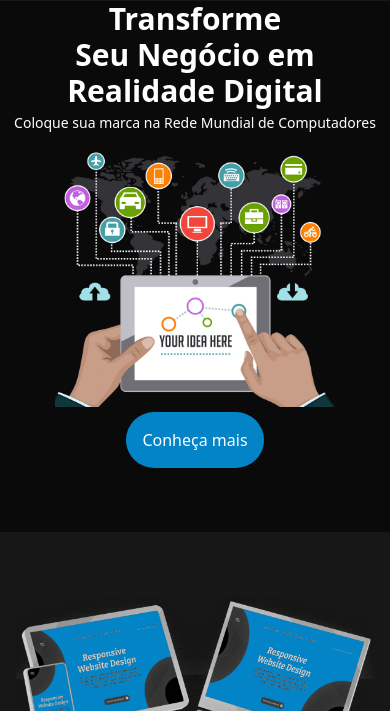
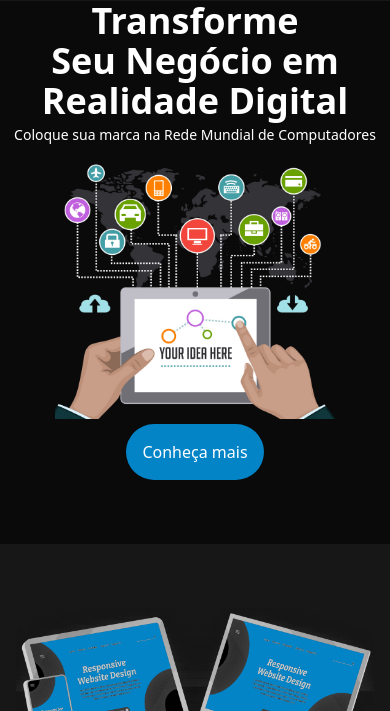
Before and after one commit to marcelo-zuza/2023-10-freelancer-portfolio, a website: page index.html in a window 390 px wide. Shown: the part 63-774 px from the top of the page. Drawn offline with nearby package versions, Linux system fonts and the light colour scheme.

Commit message:
second commit

```diff
--- a/index.html
+++ b/index.html
@@ -60,13 +60,12 @@
         <div class="grid grid-cols-1 md:grid-cols-2">
             <div class="col-span-1">
                 <div class="md:py-24">
-                    <p class="text-center md:text-left text-3xl font-bold md:text-6xl text-white py-0 md:py-2">Transforme</p>
-                    <p class="text-center md:text-left text-3xl font-bold md:text-6xl text-white py-0 md:py-2">Seu Negócio em</p>
-                    <p class="text-center md:text-left text-3xl font-bold md:text-6xl text-white py-0 md:py-2">Realidade Digital</p>
-                    <p class="text-center md:text-left text-sm md:text-base py-1 md:py-2 text-white">Coloque sua marca na Rede Mundial de Computadores </p>
+                    <p class="text-center md:text-left text-4xl font-bold md:text-6xl text-white py-0 md:py-2">Transforme</p>
+                    <p class="text-center md:text-left text-4xl font-bold md:text-6xl text-white py-0 md:py-2">Seu Negócio em</p>
+                    <p class="text-center md:text-left text-4xl font-bold md:text-6xl text-white py-0 md:py-2">Realidade Digital</p>
+                    <p class="text-center md:text-left text-sm md:text-xl py-1 md:py-2 text-white">Coloque sua marca na Rede Mundial de Computadores </p>
                     <div class="hidden md:flex flex-1 gap-6">
                         <a href="#about" class="bg-sky-600 border-1 md:py-4 md:px-6 rounded-full border-white  text-white hover:bg-white hover:text-neutral-900 duration-500">Conheça mais</a>
-                        <a href="#" class="bg-neutral-900 md:py-4 md:px-6 rounded-full border-white  text-white hover:bg-white hover:text-neutral-900 duration-500">Sobre mim</a>
                     </div>
                 </div>
             </div>
```
Also changed, not shown: src/css/styles.css.
